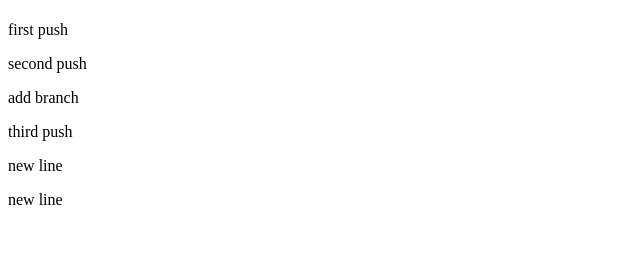
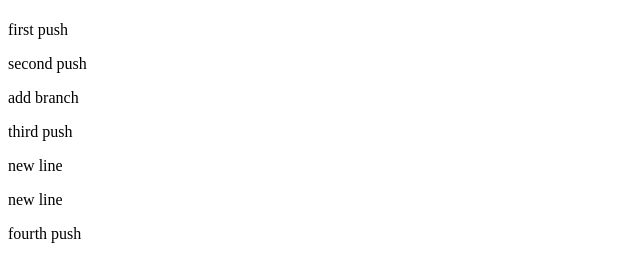
Before and after one commit to flashhu/TryTeamWork, a plain HTML site: page index.html in a window 1280 px wide. Shown: the part 59-336 px from the top of the page, without its empty margins (0-640 px from the left). Drawn offline with Linux system fonts and the light colour scheme.

Commit message:
Update index.html
fourth push

```diff
--- a/index.html
+++ b/index.html
@@ -12,5 +12,6 @@
 	<p>third push</p>
 	<p>new line</p>
 	<p>new line</p>
+	<p>fourth push</p>
 </body>
 </html>
```
